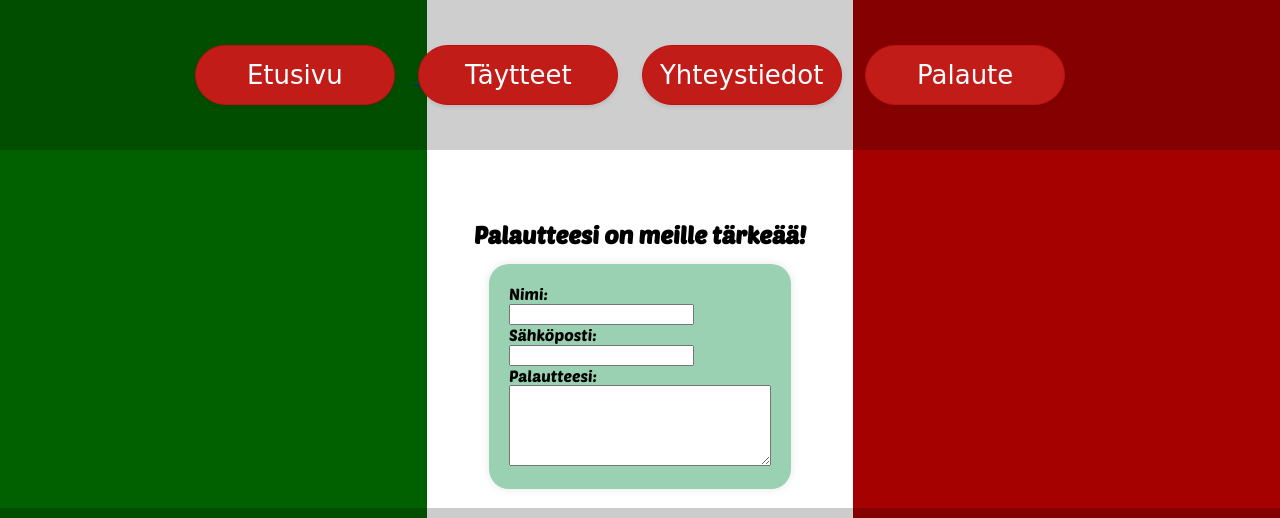
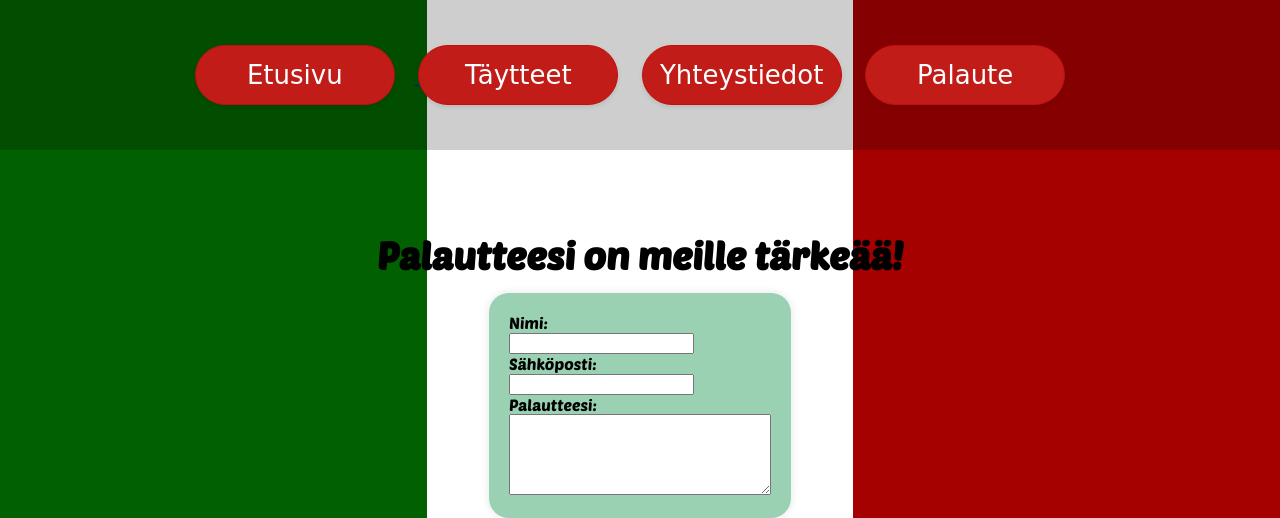
Before and after one commit to JHiitola/pizzagate, a PHP site: page /palaute.html in a window 1280 px wide. Shown: the top 518 px of the page. Run offline with PHP 8.4, Linux system fonts and the light colour scheme; some web fonts are replaced.

Commit message:
Palautesivun fontti suuremmaksi

```diff
--- a/tyyli.css
+++ b/tyyli.css
@@ -51,7 +51,7 @@ footer {
   .form-container h2 {
     text-align: center;
     margin-bottom: 15px;
-    font-size: 24px;
+    font-size: 38px;
 
   }
 
```
